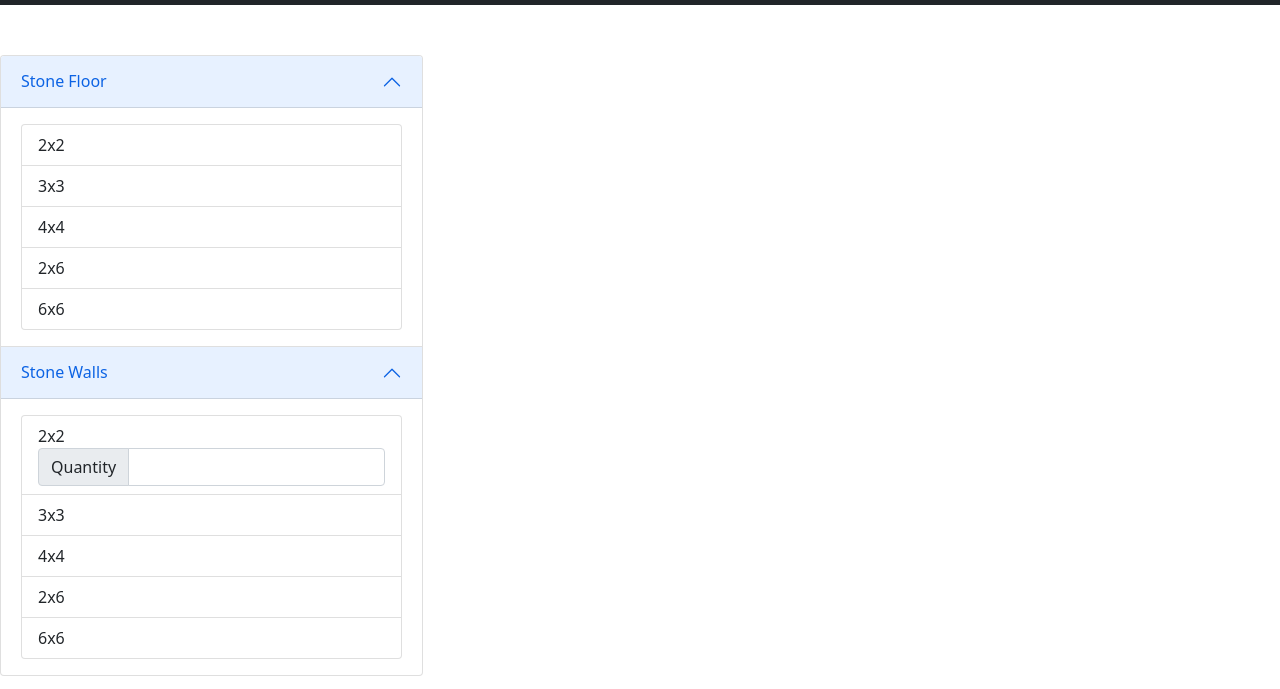
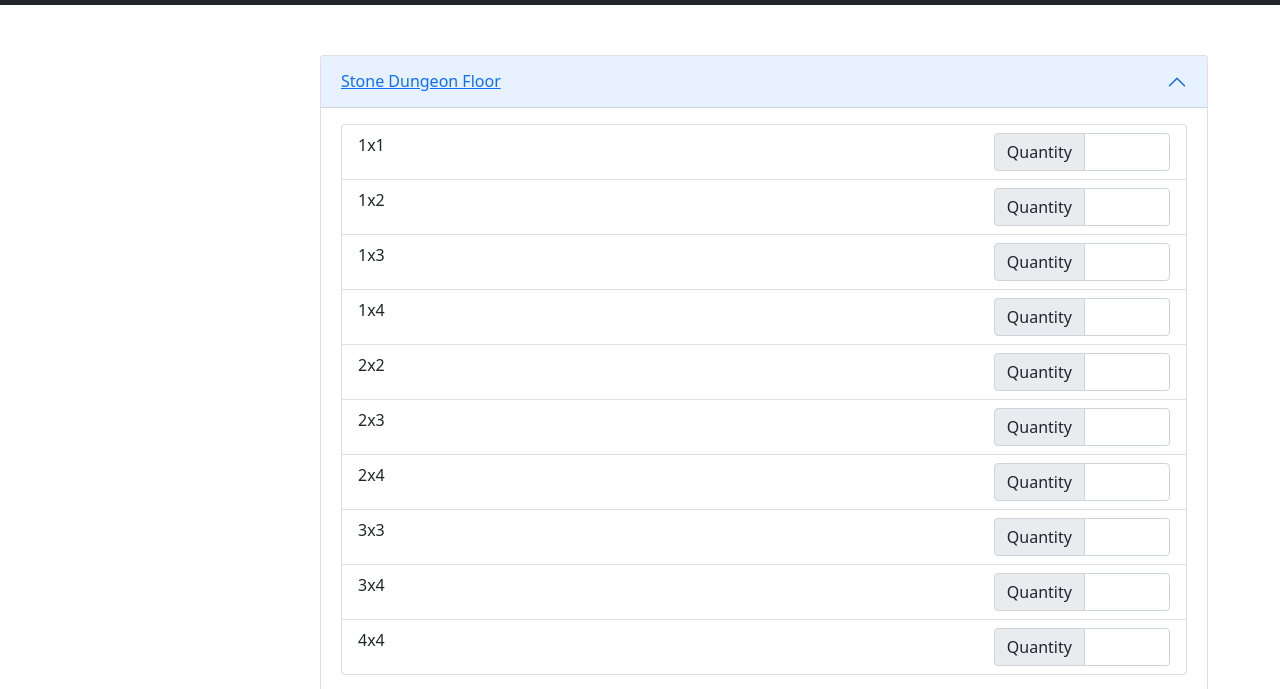
Before and after one commit to bpmurray77/TableTopGameProject, a React app: page /single in a window 1280 px wide. Shown: the part 51-740 px from the top of the page. Built offline with nearby package versions, Linux system fonts and the light colour scheme; no server answers.

Commit message:
Styled and setup

```diff
--- a/src/front/js/pages/single.js
+++ b/src/front/js/pages/single.js
@@ -15,34 +15,91 @@ export const Single = props => {
   			<div class="accordion-item">
     			<h2 class="accordion-header" id="headingOne">
       			<button class="accordion-button" type="button" data-bs-toggle="collapse" data-bs-target="#collapseOne" aria-expanded="true" aria-controls="collapseOne">
-        			Stone Floor
+				  <a href="https://www.thingiverse.com/thing:171315/files">Stone Dungeon Floor</a>
       			</button>
     			</h2>
 				<div id="collapseOne" class="accordion-collapse collapse show" aria-labelledby="headingOne" data-bs-parent="#accordionExample">
 					<div class="accordion-body">
 						<ul class="list-group">
-							<li class="list-group-item">2x2</li>
-							<li class="list-group-item">3x3</li>
-							<li class="list-group-item">4x4</li>
-							<li class="list-group-item">2x6</li>
-							<li class="list-group-item">6x6</li>
+							<li class="list-group-item">1x1
+								<div class="input-group">
+								<span class="input-group-text">Quantity</span>
+								<input type="number" aria-label="Quantity" class="form-control"/>
+								</div>
+							</li>
+							<li class="list-group-item">1x2
+								<div class="input-group">
+								<span class="input-group-text">Quantity</span>
+								<input type="number" aria-label="Quantity" class="form-control"/>
+								</div>
+							</li>
+							<li class="list-group-item">1x3
+								<div class="input-group">
+								<span class="input-group-text">Quantity</span>
+								<input type="number" aria-label="Quantity" class="form-control"/>
+								</div>
+							</li>
+							<li class="list-group-item">1x4
+								<div class="input-group">
+								<span class="input-group-text">Quantity</span>
+								<input type="number" aria-label="Quantity" class="form-control"/>
+								</div>
+							</li>
+							<li class="list-group-item">2x2
+								<div class="input-group">
+								<span class="input-group-text">Quantity</span>
+								<input type="number" aria-label="Quantity" class="form-control"/>
+								</div>
+							</li>
+							<li class="list-group-item">2x3
+								<div class="input-group">
+								<span class="input-group-text">Quantity</span>
+								<input type="number" aria-label="Quantity" class="form-control"/>
+								</div>
+							</li>
+							<li class="list-group-item">2x4
+								<div class="input-group">
+								<span class="input-group-text">Quantity</span>
+								<input type="number" aria-label="Quantity" class="form-control"/>
+								</div>
+							</li>
+							<li class="list-group-item">3x3
+								<div class="input-group">
+								<span class="input-group-text">Quantity</span>
+								<input type="number" aria-label="Quantity" class="form-control"/>
+								</div>
+							</li>
+							<li class="list-group-item">3x4
+								<div class="input-group">
+								<span class="input-group-text">Quantity</span>
+								<input type="number" aria-label="Quantity" class="form-control"/>
+								</div>
+							</li>
+							<li class="list-group-item">4x4
+								<div class="input-group">
+								<span class="input-group-text">Quantity</span>
+								<input type="number" aria-label="Quantity" class="form-control"/>
+								</div>
+							</li>
 						</ul>
 					</div>
 				</div>
 			</div>
 			<div class="accordion-item">
     			<h2 class="accordion-header" id="headingOne">
-      			<button class="accordion-button" type="button" data-bs-toggle="collapse" data-bs-target="#collapseOne" aria-expanded="true" aria-controls="collapseOne">
+      			<button class="accordion-button" type="button" data-bs-toggle="collapse" data-bs-target="#collapseTwo" aria-expanded="true" aria-controls="collapseTwo">
         			Stone Walls
       			</button>
     			</h2>
-				<div id="collapseOne" class="accordion-collapse collapse show" aria-labelledby="headingOne" data-bs-parent="#accordionExample">
+				<div id="collapseTwo" class="accordion-collapse collapse show" aria-labelledby="headingOne" data-bs-parent="#accordionExample">
 					<div class="accordion-body">
 						<ul class="list-group">
-							<li class="list-group-item">2x2 <div class="input-group">
-  							<span class="input-group-text">Quantity</span>
-  							<input type="number" aria-label="Quantity" class="form-control"/>
-							</div></li>
+							<li class="list-group-item">2x2
+								<div class="input-group">
+								<span class="input-group-text">Quantity</span>
+								<input type="number" aria-label="Quantity" class="form-control"/>
+								</div>
+							</li>
 							<li class="list-group-item">3x3</li>
 							<li class="list-group-item">4x4</li>
 							<li class="list-group-item">2x6</li>
--- a/src/front/styles/inventory.css
+++ b/src/front/styles/inventory.css
@@ -1,6 +1,20 @@
 .parent {
   margin-top: 50px;
-  width: 90%;
   display: flex;
   align-content: center;
 }
+
+.accordion {
+  display: flex;
+  flex-direction: column;
+  margin-left: 25%;
+  width: 888px;
+}
+
+.list-group-item {
+  display: flex;
+}
+
+.input-group {
+  margin-left: 75%;
+}
```
